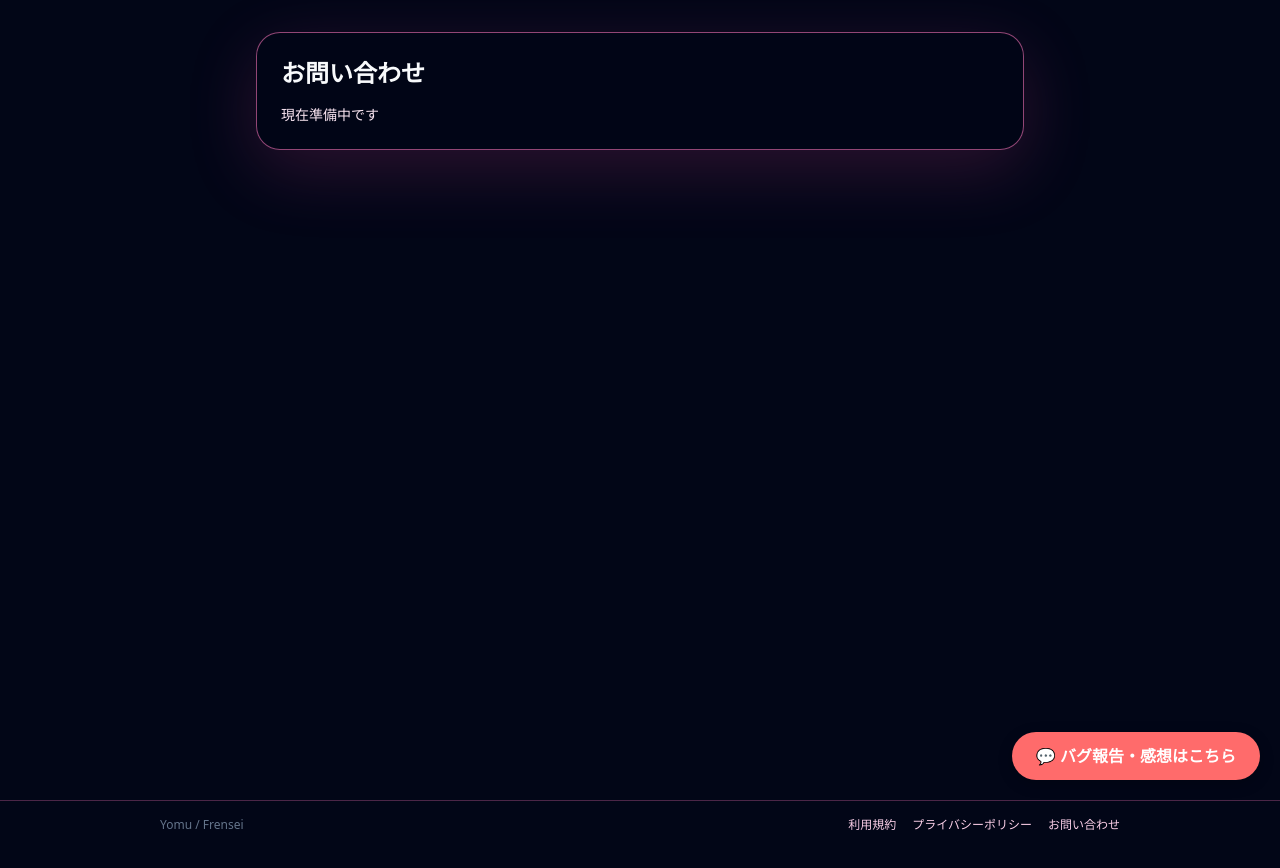
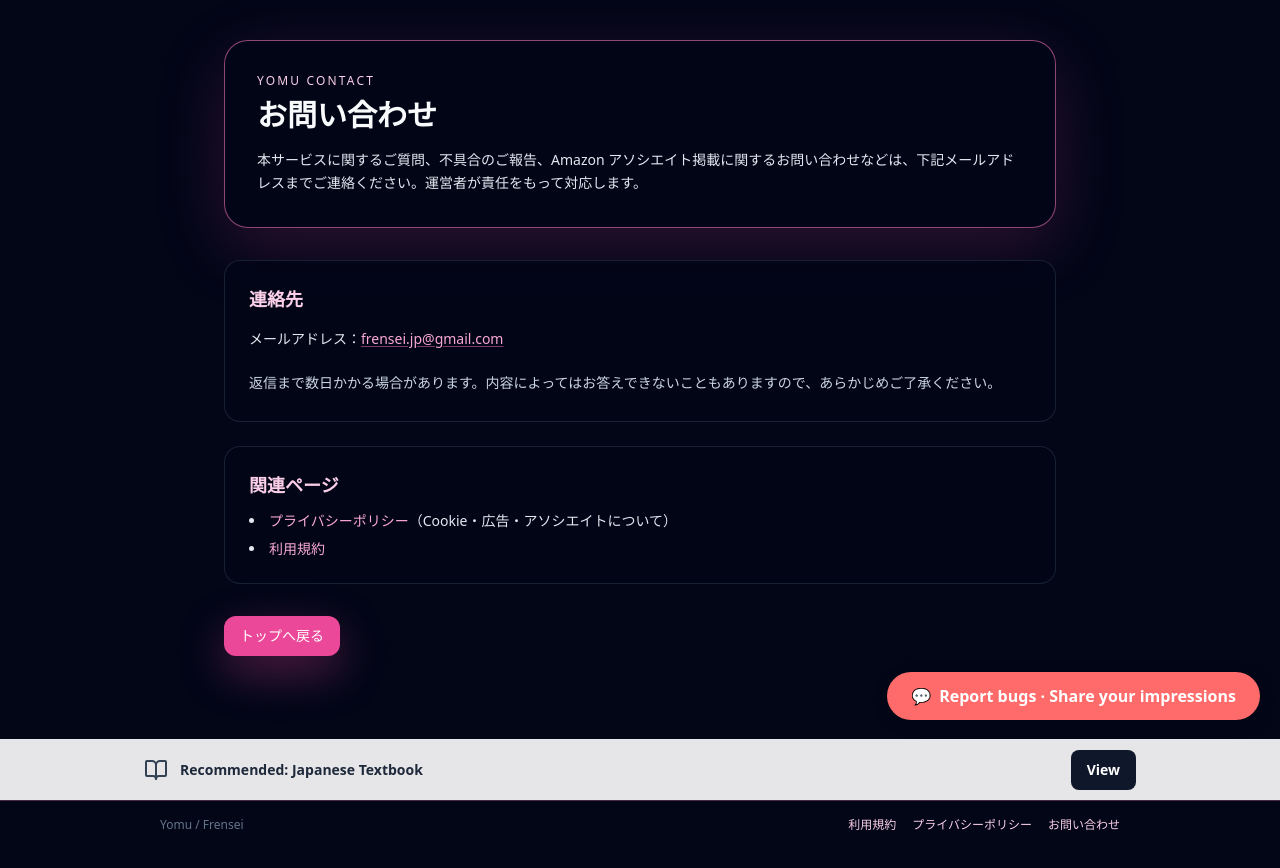
Before and after one commit to frenseiJP/Yomu-app, a Next.js app: page /contact in a window 1280 px wide. Shown: the top 868 px of the page. Built offline with nearby package versions, Linux system fonts and the light colour scheme.

Commit message:
Add PWA manifest and update affiliate banner

```diff
--- a/app/contact/page.tsx
+++ b/app/contact/page.tsx
@@ -1,12 +1,71 @@
+import Link from "next/link";
+
+const CONTACT_EMAIL = "frensei.jp@gmail.com";
+
 export default function ContactPage() {
+  const mailSubject = encodeURIComponent("Yomu に関するお問い合わせ");
+  const mailHref = `mailto:${CONTACT_EMAIL}?subject=${mailSubject}`;
+
   return (
-    <div className="min-h-screen bg-[#020617] px-4 py-8 text-slate-200 sm:px-6 lg:px-8">
-      <section className="mx-auto w-full max-w-3xl rounded-3xl border border-pink-400/60 bg-slate-950/90 p-6 shadow-[0_20px_70px_rgba(236,72,153,0.18)]">
-        <h1 className="font-wa-serif text-2xl font-semibold text-slate-50">
-          お問い合わせ
-        </h1>
-        <p className="mt-4 text-sm text-pink-100">現在準備中です</p>
-      </section>
+    <div className="min-h-screen bg-[#020617] text-slate-100">
+      <main className="mx-auto w-full max-w-4xl px-4 py-8 sm:px-6 sm:py-10 lg:px-8">
+        <section className="rounded-3xl border border-pink-400/60 bg-slate-950/90 p-6 shadow-[0_20px_70px_rgba(236,72,153,0.18)] sm:p-8">
+          <p className="text-xs tracking-[0.18em] text-pink-200">YOMU CONTACT</p>
+          <h1 className="mt-2 font-wa-serif text-2xl font-semibold text-slate-50 sm:text-3xl">
+            お問い合わせ
+          </h1>
+          <p className="mt-4 text-sm leading-relaxed text-slate-200">
+            本サービスに関するご質問、不具合のご報告、Amazon
+            アソシエイト掲載に関するお問い合わせなどは、下記メールアドレスまでご連絡ください。運営者が責任をもって対応します。
+          </p>
+        </section>
+
+        <section className="mt-6 rounded-2xl border border-slate-800/80 bg-slate-950/80 p-5 sm:mt-8 sm:p-6">
+          <h2 className="font-wa-serif text-base font-bold text-pink-200 sm:text-lg">
+            連絡先
+          </h2>
+          <p className="mt-3 text-sm leading-7 text-slate-200">
+            メールアドレス：
+            <a
+              href={mailHref}
+              className="break-all text-pink-300 underline decoration-pink-400/50 underline-offset-2 hover:text-pink-200"
+            >
+              {CONTACT_EMAIL}
+            </a>
+          </p>
+          <p className="mt-4 text-sm leading-7 text-slate-300">
+            返信まで数日かかる場合があります。内容によってはお答えできないこともありますので、あらかじめご了承ください。
+          </p>
+        </section>
+
+        <section className="mt-6 rounded-2xl border border-slate-800/80 bg-slate-950/80 p-5 sm:p-6">
+          <h2 className="font-wa-serif text-base font-bold text-pink-200 sm:text-lg">
+            関連ページ
+          </h2>
+          <ul className="mt-3 list-inside list-disc space-y-2 text-sm text-slate-200">
+            <li>
+              <Link href="/privacy" className="text-pink-300 hover:text-pink-200">
+                プライバシーポリシー
+              </Link>
+              （Cookie・広告・アソシエイトについて）
+            </li>
+            <li>
+              <Link href="/terms" className="text-pink-300 hover:text-pink-200">
+                利用規約
+              </Link>
+            </li>
+          </ul>
+        </section>
+
+        <div className="mt-8 flex flex-wrap gap-3">
+          <Link
+            href="/"
+            className="inline-flex items-center rounded-xl bg-pink-500 px-4 py-2.5 text-sm font-medium text-white shadow-[0_16px_45px_rgba(236,72,153,0.35)] hover:bg-pink-400"
+          >
+            トップへ戻る
+          </Link>
+        </div>
+      </main>
     </div>
   );
 }
--- a/app/layout.tsx
+++ b/app/layout.tsx
@@ -6,6 +6,7 @@ import { AuthProvider } from "@/src/contexts/AuthContext";
 import { LanguageProvider } from "./contexts/LanguageContext";
 import Footer from "@/components/Footer";
 import FeedbackButton from "@/components/FeedbackButton";
+import AffiliateSection from "@/components/AffiliateSection";
 
 export const metadata: Metadata = {
   title: "Yomu — Japanese learning coach",
@@ -27,7 +28,7 @@ export default function RootLayout({
 }) {
   return (
     <html lang="en" className="touch-manipulation">
-      <body className="min-h-screen bg-[#020617] text-slate-100 overscroll-behavior-none">
+      <body className="min-h-screen bg-[#020617] pb-[calc(60px+env(safe-area-inset-bottom,0px))] text-slate-100 overscroll-behavior-none">
         <Suspense fallback={null}>
           <AuthProvider>
             <LanguageProvider>
@@ -35,6 +36,7 @@ export default function RootLayout({
               <Analytics />
               <FeedbackButton />
               <Footer />
+              <AffiliateSection />
             </LanguageProvider>
           </AuthProvider>
         </Suspense>
--- a/app/privacy/page.tsx
+++ b/app/privacy/page.tsx
@@ -1,4 +1,6 @@
 import Link from "next/link";
+
+const CONTACT_EMAIL = "frensei.jp@gmail.com";
 
 const sections = [
   {
@@ -14,33 +16,49 @@ const sections = [
     ],
   },
   {
-    title: "3. ベータ版におけるデータ利用",
+    title: "3. Amazonアソシエイト・プログラムについて",
+    lines: [
+      "当サイトは、Amazon.co.jp を宣伝しリンクすることによってサイトが紹介料を獲得できる手段を提供するアフィリエイトプログラムである、Amazonアソシエイト・プログラムの参加者です。",
+      "本サービス内の適切な箇所に、Amazon（アマゾン）へのリンクが掲載される場合があります。利用者が当該リンクから商品等を購入し、プログラムの条件を満たした場合、運営者が紹介料を受け取ることがあります。",
+      "商品の価格・在庫・送料・表示内容等は、購入時点の Amazon の販売ページに準じます。商品の購入契約は、利用者と Amazon（または出品者）との間で成立し、当社は契約当事者ではありません。",
+    ],
+  },
+  {
+    title: "4. Cookie（クッキー）および広告配信について",
+    lines: [
+      "本サービスでは、利用状況の把握、利便性の向上、セキュリティ、および広告の配信・効果測定のため、Cookie や類似の技術（ローカルストレージ等を含みます）を使用する場合があります。",
+      "第三者（例：Amazon その他の広告・分析サービス提供事業者）が提供するサービスを利用する場合、当該第三者による Cookie の設定により、利用者の興味・関心に応じた広告が表示されたり、当サイトや他サイトへの訪問に基づいて広告が配信されたりすることがあります。",
+      "利用者は、ブラウザの設定により Cookie を無効化または削除できる場合があります。無効化した場合、本サービスの一部機能が正しく動作しないことがあります。",
+    ],
+  },
+  {
+    title: "5. ベータ版におけるデータ利用",
     lines: [
       "ベータ期間中は、サービス改善のために学習ログおよび会話データを分析する場合があります。",
       "分析結果は品質向上に活用され、個人を特定しない形で統計化することがあります。",
     ],
   },
   {
-    title: "4. 第三者提供",
+    title: "6. 第三者提供",
     lines: [
       "法令に基づく場合を除き、本人の同意なく個人情報を第三者へ提供しません。",
       "外部API等の委託先を利用する場合は、必要な契約・安全管理措置を講じます。",
     ],
   },
   {
-    title: "5. 安全管理",
+    title: "7. 安全管理",
     lines: [
       "不正アクセス、漏えい、滅失、毀損の防止に向け、技術的・組織的な安全管理措置を実施します。",
     ],
   },
   {
-    title: "6. 開示・訂正・削除等",
+    title: "8. 開示・訂正・削除等",
     lines: [
       "利用者は、法令の定めに従い、自己情報の開示・訂正・利用停止・削除等を請求できます。",
     ],
   },
   {
-    title: "7. ポリシーの改定",
+    title: "9. ポリシーの改定",
     lines: [
       "当社は、法令改正やサービス変更等に応じて本ポリシーを改定することがあります。改定後は本サービス上への掲示時点で効力を生じます。",
     ],
@@ -57,7 +75,8 @@ export default function PrivacyPage() {
             プライバシーポリシー
           </h1>
           <p className="mt-4 text-sm leading-relaxed text-slate-200">
-            Yomu（ベータ版）における個人情報および利用データの取り扱い方針を定めます。
+            Yomu（ベータ版）における個人情報および利用データの取り扱い方針を定めます。Amazon
+            アソシエイト・プログラムへの参加および Cookie を用いた広告配信についても、本条項で説明します。
           </p>
         </section>
 
@@ -82,21 +101,35 @@ export default function PrivacyPage() {
         </section>
 
         <section className="mt-8 rounded-2xl border border-pink-500/40 bg-slate-950/90 p-5 sm:mt-10 sm:p-6">
-          <p className="text-sm leading-7 text-slate-200">
-            お問い合わせ：frensei.jp@gmail.com
+          <p className="text-sm font-medium text-pink-100">お問い合わせ</p>
+          <p className="mt-2 text-sm leading-7 text-slate-200">
+            本ポリシーに関するご質問は、
+            <a
+              href={`mailto:${CONTACT_EMAIL}?subject=${encodeURIComponent("プライバシーポリシーに関するお問い合わせ")}`}
+              className="text-pink-300 underline decoration-pink-400/50 underline-offset-2 hover:text-pink-200"
+            >
+              {CONTACT_EMAIL}
+            </a>
+            までご連絡ください。
+          </p>
+          <p className="mt-3 text-sm text-slate-400">
+            <Link href="/contact" className="text-pink-300 hover:text-pink-200">
+              お問い合わせページ
+            </Link>
+            もご利用いただけます。
           </p>
           <div className="mt-5 flex flex-wrap items-center gap-3">
             <Link
               href="/"
               className="inline-flex items-center rounded-xl bg-pink-500 px-4 py-2.5 text-sm font-medium text-white shadow-[0_16px_45px_rgba(236,72,153,0.35)] hover:bg-pink-400"
             >
-              同意して利用を開始する
+              トップへ戻る
             </Link>
             <a
               href="#top"
               className="inline-flex items-center rounded-xl border border-slate-700 bg-slate-900/60 px-4 py-2.5 text-sm text-slate-200 hover:border-pink-400/60"
             >
-              トップへ戻る
+              ページ上部へ
             </a>
           </div>
         </section>
--- a/components/AffiliateSection.tsx
+++ b/components/AffiliateSection.tsx
@@ -1,59 +1,37 @@
 import Link from "next/link";
+import { BookOpen } from "lucide-react";
 
-const DUMMY_AMAZON_URL =
-  "https://www.amazon.co.jp/dp/0000000000?tag=your-affiliate-tag-22";
+const AMAZON_URL = "https://www.amazon.co.jp";
 
-const DUMMY_IMAGE_URL =
-  "https://placehold.co/200x280/475569/94a3b8/png?text=Textbook";
-
+/**
+ * 下部固定のアフィリエイト用バー（高さ 60px + セーフエリア）。
+ * layout の body に同じ余白（pb）を付けてコンテンツの隠れを防ぐ。
+ */
 export default function AffiliateSection() {
   return (
-    <section
-      className="rounded-2xl border border-slate-600/70 bg-slate-800/50 p-5 shadow-inner sm:p-6"
-      aria-labelledby="affiliate-section-title"
+    <div
+      className="fixed bottom-0 left-0 right-0 z-[950] border-t border-slate-200/90 bg-[rgba(255,255,255,0.9)] backdrop-blur-sm"
+      style={{ paddingBottom: "env(safe-area-inset-bottom, 0px)" }}
+      role="region"
+      aria-label="Recommended textbook"
     >
-      <h2
-        id="affiliate-section-title"
-        className="mb-4 font-wa-serif text-lg font-semibold tracking-tight text-slate-100 sm:text-xl"
-      >
-        Recommended Japanese Textbooks
-      </h2>
-
-      <div className="flex flex-col gap-5 md:flex-row md:items-center md:gap-8">
-        <a
-          href={DUMMY_AMAZON_URL}
+      <div className="mx-auto flex h-[60px] w-full max-w-5xl items-center gap-2 px-2 sm:gap-3 sm:px-4">
+        <BookOpen
+          className="h-5 w-5 flex-shrink-0 text-slate-700 sm:h-6 sm:w-6"
+          aria-hidden
+        />
+        <p className="min-w-0 flex-1 truncate text-left text-[11px] font-semibold leading-tight text-slate-800 sm:text-sm">
+          Recommended: Japanese Textbook
+        </p>
+        <Link
+          href={AMAZON_URL}
           target="_blank"
           rel="noopener noreferrer sponsored"
-          className="mx-auto flex-shrink-0 overflow-hidden rounded-lg border border-slate-600/50 bg-slate-900/40 shadow-md transition hover:border-slate-500 md:mx-0"
+          className="inline-flex min-h-[36px] flex-shrink-0 items-center justify-center rounded-lg bg-slate-900 px-2.5 py-1.5 text-xs font-semibold text-white transition hover:bg-slate-800 sm:min-h-[40px] sm:px-4 sm:text-sm"
         >
-          {/* eslint-disable-next-line @next/next/no-img-element */}
-          <img
-            src={DUMMY_IMAGE_URL}
-            alt="Japanese textbook (placeholder)"
-            width={200}
-            height={280}
-            className="h-auto w-[min(100%,200px)] object-cover"
-          />
-        </a>
-
-        <div className="flex min-w-0 flex-1 flex-col gap-4">
-          <p className="text-sm leading-relaxed text-slate-300">
-            A curated pick for learners building real-world reading and grammar
-            skills. Replace this copy with your short recommendation and disclosure
-            text for Amazon Associates.
-          </p>
-          <div>
-            <Link
-              href={DUMMY_AMAZON_URL}
-              target="_blank"
-              rel="noopener noreferrer sponsored"
-              className="inline-flex min-h-[44px] items-center justify-center rounded-xl border border-amber-600/50 bg-amber-500/15 px-5 py-2.5 text-sm font-semibold text-amber-100 transition hover:border-amber-500/70 hover:bg-amber-500/25"
-            >
-              View on Amazon
-            </Link>
-          </div>
-        </div>
+          View
+        </Link>
       </div>
-    </section>
+    </div>
   );
 }
--- a/components/FeedbackButton.tsx
+++ b/components/FeedbackButton.tsx
@@ -1,18 +1,40 @@
 "use client";
 
-import React from "react";
+import React, { useEffect, useState } from "react";
+import { getLangClient } from "@/src/utils/i18n/clientLang";
+import { t } from "@/src/utils/i18n/t";
+import type { Lang } from "@/src/utils/i18n/types";
 
 const FEEDBACK_FORM_URL = "あなたのGoogleフォームのURL";
 
 export default function FeedbackButton() {
+  const [lang, setLang] = useState<Lang>("en");
+
+  useEffect(() => {
+    setLang(getLangClient());
+    const onLangChanged = (event: Event) => {
+      const custom = event as CustomEvent<{ lang?: Lang }>;
+      const next = custom.detail?.lang;
+      setLang(next ?? getLangClient());
+    };
+    window.addEventListener("yomu:lang-changed", onLangChanged as EventListener);
+    const onVisibility = () => setLang(getLangClient());
+    document.addEventListener("visibilitychange", onVisibility);
+    return () => {
+      window.removeEventListener("yomu:lang-changed", onLangChanged as EventListener);
+      document.removeEventListener("visibilitychange", onVisibility);
+    };
+  }, []);
+
   return (
     <a
       href={FEEDBACK_FORM_URL}
       target="_blank"
       rel="noopener noreferrer"
+      aria-label={t(lang, "feedbackButtonAria")}
       style={{
         position: "fixed",
-        bottom: "20px",
+        bottom: "calc(60px + env(safe-area-inset-bottom, 0px) + 20px)",
         right: "20px",
         backgroundColor: "#FF6B6B",
         color: "white",
@@ -34,7 +56,8 @@ export default function FeedbackButton() {
         e.currentTarget.style.transform = "scale(1)";
       }}
     >
-      <span>💬 バグ報告・感想はこちら</span>
+      <span aria-hidden>💬</span>
+      <span>{t(lang, "feedbackButtonLabel")}</span>
     </a>
   );
 }
--- a/src/utils/i18n/dictionary.ts
+++ b/src/utils/i18n/dictionary.ts
@@ -63,6 +63,9 @@ export const DICTIONARY: Record<Lang, Record<string, string>> = {
     chatGreetingPrefix: "こんにちは、",
     chatGreetingSuffix: "さん",
     chatLogoutButton: "ログアウト",
+
+    feedbackButtonLabel: "バグ報告・感想はこちら",
+    feedbackButtonAria: "バグ報告や感想を送るフォームを開く",
   },
   en: {
     settingsTitle: "Settings",
@@ -125,6 +128,9 @@ export const DICTIONARY: Record<Lang, Record<string, string>> = {
     chatGreetingPrefix: "Hello,",
     chatGreetingSuffix: "",
     chatLogoutButton: "Log out",
+
+    feedbackButtonLabel: "Report bugs · Share your impressions",
+    feedbackButtonAria: "Open the form to report bugs or share your impressions",
   },
   ko: {
     settingsTitle: "설정",
@@ -189,6 +195,9 @@ export const DICTIONARY: Record<Lang, Record<string, string>> = {
     chatGreetingPrefix: "안녕하세요,",
     chatGreetingSuffix: "님",
     chatLogoutButton: "로그아웃",
+
+    feedbackButtonLabel: "버그 신고·소감 보내기",
+    feedbackButtonAria: "버그 신고나 소감을 보내는 폼 열기",
   },
   zh: {
     settingsTitle: "设置",
@@ -251,5 +260,8 @@ export const DICTIONARY: Record<Lang, Record<string, string>> = {
     chatGreetingPrefix: "你好，",
     chatGreetingSuffix: "",
     chatLogoutButton: "退出登录",
+
+    feedbackButtonLabel: "问题反馈与使用感想",
+    feedbackButtonAria: "打开反馈与感想表单",
   },
 };
```
